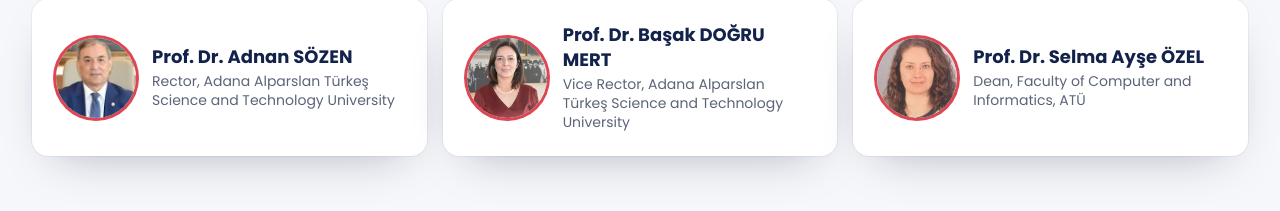
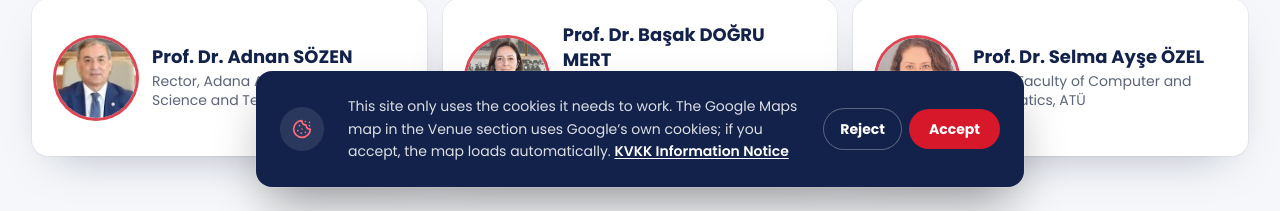
Before and after one commit to Lohmal/dsa-talks, a Next.js app: page /kurullar in a window 1280 px wide. Shown: the part 589-800 px from the top of the page. Built offline with nearby package versions, Linux system fonts and the light colour scheme; no server answers.

Commit message:
feat: ask for cookie consent once and load Google Maps automatically after it is accepted

```diff
--- a/src/app/layout.tsx
+++ b/src/app/layout.tsx
@@ -1,6 +1,7 @@
 import type { Metadata, Viewport } from "next";
 import { Poppins } from "next/font/google";
 import { LanguageProvider } from "@/i18n/LanguageProvider";
+import CookieBanner from "@/components/CookieBanner";
 import { site } from "@/config/site";
 import { siteUrl } from "@/config/url";
 import "./globals.css";
@@ -63,7 +64,10 @@
   return (
     <html lang="en" data-scroll-behavior="smooth" className={`${poppins.variable} antialiased`}>
       <body className="font-sans">
-        <LanguageProvider>{children}</LanguageProvider>
+        <LanguageProvider>
+          {children}
+          <CookieBanner />
+        </LanguageProvider>
       </body>
     </html>
   );
--- /dev/null
+++ b/src/components/CookieBanner.tsx
@@ -0,0 +1,62 @@
+"use client";
+
+import Link from "next/link";
+import { usePathname } from "next/navigation";
+import { AnimatePresence, motion } from "motion/react";
+import { Cookie } from "lucide-react";
+import { setConsent, useConsent } from "@/lib/consent";
+import { useLanguage } from "@/i18n/LanguageProvider";
+
+// Asked once per browser on the public pages (the admin panel only uses a necessary cookie).
+// Accepting lets the Google Maps map load by itself; the choice can be changed from the footer.
+export default function CookieBanner() {
+  const { m } = useLanguage();
+  const consent = useConsent();
+  const pathname = usePathname();
+  const show = consent === "unset" && !pathname.startsWith("/admin");
+
+  return (
+    <AnimatePresence>
+      {show && (
+        <motion.div
+          role="dialog"
+          aria-live="polite"
+          aria-label={m.cookies.title}
+          initial={{ opacity: 0, y: 24 }}
+          animate={{ opacity: 1, y: 0 }}
+          exit={{ opacity: 0, y: 24 }}
+          transition={{ duration: 0.3 }}
+          className="fixed inset-x-3 bottom-3 z-80 mx-auto max-w-3xl rounded-2xl bg-ink p-5 text-white shadow-2xl shadow-black/40 ring-1 ring-white/10 sm:inset-x-6 sm:bottom-6 sm:p-6"
+        >
+          <div className="flex flex-col gap-4 sm:flex-row sm:items-center sm:gap-6">
+            <span className="hidden size-11 shrink-0 place-items-center rounded-full bg-white/10 text-brand-soft sm:grid">
+              <Cookie className="size-5" />
+            </span>
+            <p className="flex-1 text-sm leading-relaxed text-white/85">
+              {m.cookies.text}{" "}
+              <Link href="/kvkk" className="font-semibold text-white underline underline-offset-2 hover:text-brand-soft">
+                {m.kvkk.link}
+              </Link>
+            </p>
+            <div className="flex shrink-0 gap-2">
+              <button
+                type="button"
+                onClick={() => setConsent("rejected")}
+                className="flex-1 rounded-full px-4 py-2.5 text-sm font-bold text-white ring-1 ring-white/30 transition-colors hover:bg-white/10 sm:flex-none"
+              >
+                {m.cookies.reject}
+              </button>
+              <button
+                type="button"
+                onClick={() => setConsent("accepted")}
+                className="flex-1 rounded-full bg-brand px-5 py-2.5 text-sm font-bold text-white transition-colors hover:bg-brand-dark sm:flex-none"
+              >
+                {m.cookies.accept}
+              </button>
+            </div>
+          </div>
+        </motion.div>
+      )}
+    </AnimatePresence>
+  );
+}
--- a/src/components/Footer.tsx
+++ b/src/components/Footer.tsx
@@ -4,6 +4,7 @@
 import { usePathname } from "next/navigation";
 import { Globe, Mail } from "lucide-react";
 import { sectionHref } from "./MobileMenu";
+import { setConsent } from "@/lib/consent";
 import { Container, LanguageSwitcher, Wordmark } from "./ui";
 import { site } from "@/config/site";
 import { useLanguage } from "@/i18n/LanguageProvider";
@@ -110,6 +111,14 @@
             <Link href="/kvkk" className="whitespace-nowrap text-white/70 underline-offset-4 hover:text-white hover:underline">
               {m.kvkk.link}
             </Link>
+            {" · "}
+            <button
+              type="button"
+              onClick={() => setConsent("unset")}
+              className="whitespace-nowrap text-white/70 underline-offset-4 hover:text-white hover:underline"
+            >
+              {m.cookies.settings}
+            </button>
           </p>
           <p className="font-light italic text-white/70">{m.footer.tagline}</p>
           <LanguageSwitcher light />
--- a/src/components/PublicShell.tsx
+++ b/src/components/PublicShell.tsx
@@ -2,6 +2,7 @@
 
 import Link from "next/link";
 import { Container, LanguageSwitcher, Wordmark } from "./ui";
+import { setConsent } from "@/lib/consent";
 import { useLanguage } from "@/i18n/LanguageProvider";
 
 // Frame for the stand-alone pages (survey, certificate check): white bar with the wordmark
@@ -55,6 +56,9 @@
         <Link href="/kvkk" className="font-semibold text-muted hover:text-brand">
           {m.kvkk.link}
         </Link>
+        <button type="button" onClick={() => setConsent("unset")} className="font-semibold text-muted hover:text-brand">
+          {m.cookies.settings}
+        </button>
       </footer>
     </div>
   );
--- a/src/components/Venue.tsx
+++ b/src/components/Venue.tsx
@@ -1,6 +1,6 @@
 "use client";
 
-import { useState } from "react";
+import { setConsent, useConsent } from "@/lib/consent";
 import { CalendarDays, Globe, Mail, Map as MapIcon, MapPin, Navigation, type LucideIcon } from "lucide-react";
 import { Container, FadeIn, SectionHeading } from "./ui";
 import { site } from "@/config/site";
@@ -75,12 +75,13 @@
   );
 }
 
-// Google Maps sets its own cookies, so the map only loads after the visitor asks for it.
+// Google Maps sets its own cookies: the map loads by itself once cookies are accepted
+// (remembered in the browser); otherwise a placeholder offers to accept and show it.
 function MapEmbed({ src, title }: { src: string; title: string }) {
   const { m } = useLanguage();
-  const [shown, setShown] = useState(false);
+  const consent = useConsent();
 
-  if (shown) {
+  if (consent === "accepted") {
     return (
       <iframe
         title={title}
@@ -105,7 +106,7 @@
         <p className="mt-4 text-sm text-muted">{m.venue.mapNotice}</p>
         <button
           type="button"
-          onClick={() => setShown(true)}
+          onClick={() => setConsent("accepted")}
           className="mt-4 inline-flex items-center gap-2 rounded-full bg-ink px-5 py-2.5 text-sm font-bold text-white transition-colors hover:bg-navy"
         >
           <MapIcon className="size-4" />
--- a/src/content/kvkk.ts
+++ b/src/content/kvkk.ts
@@ -68,7 +68,7 @@
         paragraphs: [
           "DSATalks web sitesi reklam veya izleme (analitik) amaçlı çerez kullanmaz.",
           "Seçtiğiniz dil, yalnızca tarayıcınızda saklanır ve sunucuya gönderilmez. Yönetim paneline giriş yapan yetkililer için oturumun sürdürülmesine yarayan zorunlu bir çerez kullanılır.",
-          "Ulaşım bölümündeki Google Haritalar, siz “Haritayı göster” butonuna basmadan yüklenmez; haritayı açtığınızda Google’ın kendi çerez ve gizlilik politikası geçerli olur.",
+          "Ulaşım bölümündeki Google Haritalar, Google’ın kendi çerezlerini kullanır. Bu nedenle harita yalnızca siteye ilk girişinizde gösterilen çerez bildiriminde “Kabul et”i seçerseniz yüklenir; bu durumda Google’ın çerez ve gizlilik politikası geçerli olur. Tercihiniz tarayıcınızda saklanır ve sitenin alt kısmındaki “Çerez tercihleri” bağlantısından istediğiniz zaman değiştirilebilir.",
         ],
       },
       {
@@ -145,7 +145,7 @@
         paragraphs: [
           "The DSATalks website does not use advertising or tracking (analytics) cookies.",
           "Your chosen language is stored only in your browser and is not sent to the server. A strictly necessary cookie keeps authorized administrators signed in to the admin panel.",
-          "The Google Maps map in the Venue section is not loaded until you press “Show map”; once it is shown, Google’s own cookie and privacy policies apply.",
+          "The Google Maps map in the Venue section uses Google’s own cookies, so it only loads if you choose “Accept” in the cookie notice shown on your first visit; Google’s cookie and privacy policies then apply. Your choice is stored in your browser and can be changed at any time with the “Cookie preferences” link at the bottom of the site.",
         ],
       },
       {
--- a/src/i18n/messages/en.json
+++ b/src/i18n/messages/en.json
@@ -118,8 +118,8 @@
     "mapTitle": "Map of the venue",
     "emailLabel": "E-mail",
     "websiteLabel": "Website",
-    "showMap": "Show map",
-    "mapNotice": "The map is loaded from Google Maps, which may set its own cookies."
+    "showMap": "Accept cookies and show map",
+    "mapNotice": "The map is loaded from Google Maps, which uses its own cookies. You chose not to allow them."
   },
   "footer": {
     "tagline": "For a Better Future",
@@ -224,5 +224,12 @@
     "link": "KVKK Information Notice",
     "ack": "I have read the {link}.",
     "ackError": "Please confirm that you have read the information notice."
+  },
+  "cookies": {
+    "title": "Cookie preferences",
+    "text": "This site only uses the cookies it needs to work. The Google Maps map in the Venue section uses Google’s own cookies; if you accept, the map loads automatically.",
+    "accept": "Accept",
+    "reject": "Reject",
+    "settings": "Cookie preferences"
   }
 }
--- a/src/i18n/messages/tr.json
+++ b/src/i18n/messages/tr.json
@@ -118,8 +118,8 @@
     "mapTitle": "Etkinlik yerinin haritası",
     "emailLabel": "E-posta",
     "websiteLabel": "Web sitesi",
-    "showMap": "Haritayı göster",
-    "mapNotice": "Harita Google Haritalar’dan yüklenir; Google kendi çerezlerini kullanabilir."
+    "showMap": "Çerezleri kabul et ve haritayı göster",
+    "mapNotice": "Harita, kendi çerezlerini kullanan Google Haritalar’dan yüklenir. Çerezleri kabul etmediğiniz için gösterilmiyor."
   },
   "footer": {
     "tagline": "Daha İyi Bir Gelecek İçin",
@@ -224,5 +224,12 @@
     "link": "KVKK Aydınlatma Metni",
     "ack": "{link}’ni okudum.",
     "ackError": "Lütfen aydınlatma metnini okuduğunuzu onaylayın."
+  },
+  "cookies": {
+    "title": "Çerez tercihi",
+    "text": "Sitemiz yalnızca çalışması için gerekli çerezleri kullanır. Ulaşım bölümündeki Google Haritalar ise Google’ın kendi çerezlerini kullanır; kabul ederseniz harita otomatik olarak yüklenir.",
+    "accept": "Kabul et",
+    "reject": "Reddet",
+    "settings": "Çerez tercihleri"
   }
 }
--- /dev/null
+++ b/src/lib/consent.ts
@@ -0,0 +1,39 @@
+"use client";
+
+import { useSyncExternalStore } from "react";
+
+// The visitor's cookie choice for third-party content (Google Maps), remembered in this
+// browser. "unset" until they answer the banner; "pending" during server render.
+
+export type Consent = "accepted" | "rejected" | "unset";
+
+const KEY = "dsa-talks-cookies";
+const listeners = new Set<() => void>();
+
+function read(): Consent {
+  try {
+    const value = window.localStorage.getItem(KEY);
+    return value === "accepted" || value === "rejected" ? value : "unset";
+  } catch {
+    return "unset"; // storage blocked: ask again next time
+  }
+}
+
+export function setConsent(value: Consent) {
+  try {
+    if (value === "unset") window.localStorage.removeItem(KEY);
+    else window.localStorage.setItem(KEY, value);
+  } catch {
+    // The choice just won't be remembered.
+  }
+  listeners.forEach((listener) => listener());
+}
+
+function subscribe(listener: () => void) {
+  listeners.add(listener);
+  return () => listeners.delete(listener);
+}
+
+export function useConsent(): Consent | "pending" {
+  return useSyncExternalStore(subscribe, read, () => "pending" as const);
+}
```
